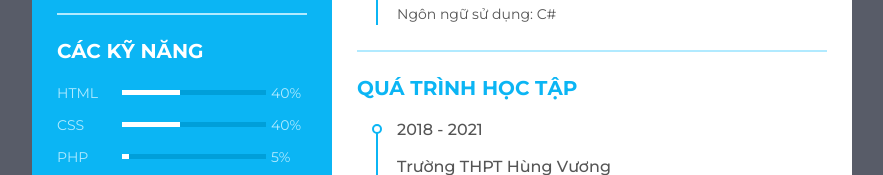
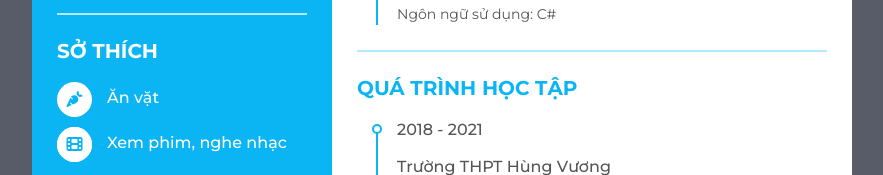
Before and after one commit to nhatnm212/comp130302, a plain HTML site: page MyCV/index.html in a window 1280 px wide. Shown: the part 626-801 px from the top of the page, without its empty margins (158-1041 px from the left). Drawn offline with Linux system fonts and the light colour scheme.

Commit message:
Change index.html file

```diff
--- a/MyCV/index.html
+++ b/MyCV/index.html
@@ -51,6 +51,31 @@
               </div>
               <div class="data">
                 @nhatnm.21
+              </div>
+            </li>
+          </ul>
+        </div>
+        <div class="resume_item resume_social">
+          <div class="title">
+            <p class="bold">Sở thích</p>
+          </div>
+          <ul>
+            <li>
+              <div class="icon">
+                <i class="fas fa-carrot"></i>
+              </div>
+              <div class="data">
+                <p class="semi-bold">Ăn vặt</p>
+              </div>
+            </li>
+            <li>
+              <div class="icon">
+                <div class="icon">
+                  <i class="fas fa-film"></i>
+                </div>
+              </div>
+              <div class="data">
+                <p class="semi-bold">Xem phim, nghe nhạc</p>
               </div>
             </li>
           </ul>
```
